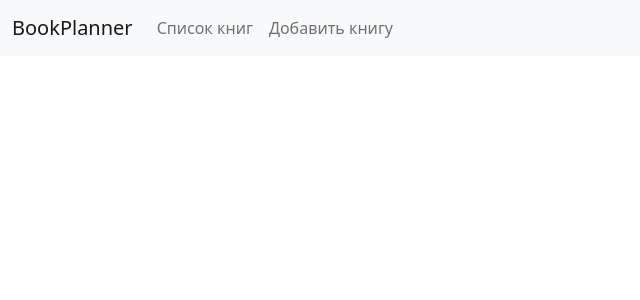
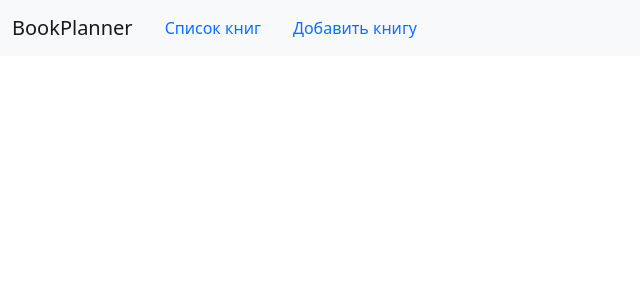
Before and after one commit to Shirling98/BookPlanner, an Angular app: page /books in a window 1280 px wide. Shown: the top 300 px of the page, without its empty margins (0-640 px from the left). Built offline with nearby package versions, Linux system fonts and the light colour scheme.

Commit message:
FRNT-7655 change navbar

```diff
--- a/src/app/app-routing.module.ts
+++ b/src/app/app-routing.module.ts
@@ -3,7 +3,7 @@ import {PreloadAllModules, RouterModule, Routes} from '@angular/router';
 
 
 const routes: Routes = [
-  {path: '', redirectTo: '/books/booksList', pathMatch: 'full'},
+  {path: '', redirectTo: '/books/list', pathMatch: 'full'},
   {path: 'books', loadChildren: () => import('./books/books.module').then((m) => m.BooksModule)}
 ];
 
--- a/src/app/app.component.html
+++ b/src/app/app.component.html
@@ -1 +1,2 @@
+<app-header></app-header>
 <router-outlet></router-outlet>
--- a/src/app/app.module.ts
+++ b/src/app/app.module.ts
@@ -3,14 +3,18 @@ import {BrowserModule} from '@angular/platform-browser';
 
 import {AppRoutingModule} from './app-routing.module';
 import {AppComponent} from './app.component';
+import {BooksModule} from "./books/books.module";
+import {HeaderComponent} from "./shared/components/header/header.component";
 
 @NgModule({
   declarations: [
     AppComponent,
+    HeaderComponent
   ],
   imports: [
     BrowserModule,
     AppRoutingModule,
+    BooksModule,
   ],
   providers: [],
   bootstrap: [AppComponent]
--- a/src/app/books/shared/components/home-page/home-page.component.html
+++ /dev/null
@@ -1,17 +0,0 @@
-<nav class="navbar navbar-expand-lg navbar-light bg-light">
-  <div class="container-fluid">
-    <a class="navbar-brand" routerLink="/">BookPlanner</a>
-    <div class="collapse navbar-collapse" id="navbarSupportedContent">
-      <ul class="navbar-nav me-auto mb-2 mb-lg-0">
-        <li class="nav-item" routerLinkActive="active">
-          <a class="nav-link" aria-current="page" [routerLink]="['/books', 'booksList']">Список книг</a>
-        </li>
-        <li class="nav-item" routerLinkActive="active">
-          <a class="nav-link" [routerLink]="['/books', 'create']">Добавить книгу</a>
-        </li>
-      </ul>
-    </div>
-  </div>
-</nav>
-
-<router-outlet></router-outlet>
--- a/src/app/books/shared/components/home-page/home-page.component.ts
+++ /dev/null
@@ -1,15 +0,0 @@
-import { Component, OnInit } from '@angular/core';
-
-@Component({
-  selector: 'app-home-books',
-  templateUrl: './home-page.component.html',
-  styleUrls: ['./home-page.component.scss']
-})
-export class HomePageComponent implements OnInit {
-
-  constructor() { }
-
-  ngOnInit(): void {
-  }
-
-}
--- /dev/null
+++ b/src/app/shared/components/header/header.component.html
@@ -0,0 +1,24 @@
+<nav class="navbar navbar-expand-lg navbar-light bg-light">
+  <div class="container-fluid">
+    <a class="navbar-brand" routerLink="/">BookPlanner</a>
+    <div class="collapse navbar-collapse" id="navbarSupportedContent">
+      <ul class="nav nav-pills">
+        <li class="nav-item" >
+          <a class="nav-link" aria-current="page" [routerLink]="['/books', 'list']" routerLinkActive="active">Список книг</a>
+        </li>
+        <li class="nav-item" >
+          <a class="nav-link" [routerLink]="['/books', 'create']" routerLinkActive="active">Добавить книгу</a>
+        </li>
+      </ul>
+    </div>
+  </div>
+</nav>
+
+<router-outlet></router-outlet>
+
+<!--
+<ul class="nav nav-pills">
+  <li class="nav-item">
+    <a href="#" class="nav-link" aria-current="page" routerLinkActive="active" [routerLink]="item.link">Link</a>
+  </li>
+</ul>-->
--- /dev/null
+++ b/src/app/shared/components/header/header.component.ts
@@ -0,0 +1,15 @@
+import { Component, OnInit } from '@angular/core';
+
+@Component({
+  selector: 'app-header',
+  templateUrl: './header.component.html',
+  styleUrls: ['./header.component.scss']
+})
+export class HeaderComponent implements OnInit {
+
+  constructor() { }
+
+  ngOnInit(): void {
+  }
+
+}
```
Also changed, not shown: src/app/books/books.module.ts (+7 -10 lines), src/app/shared/components/header/header.component.scss (added).
